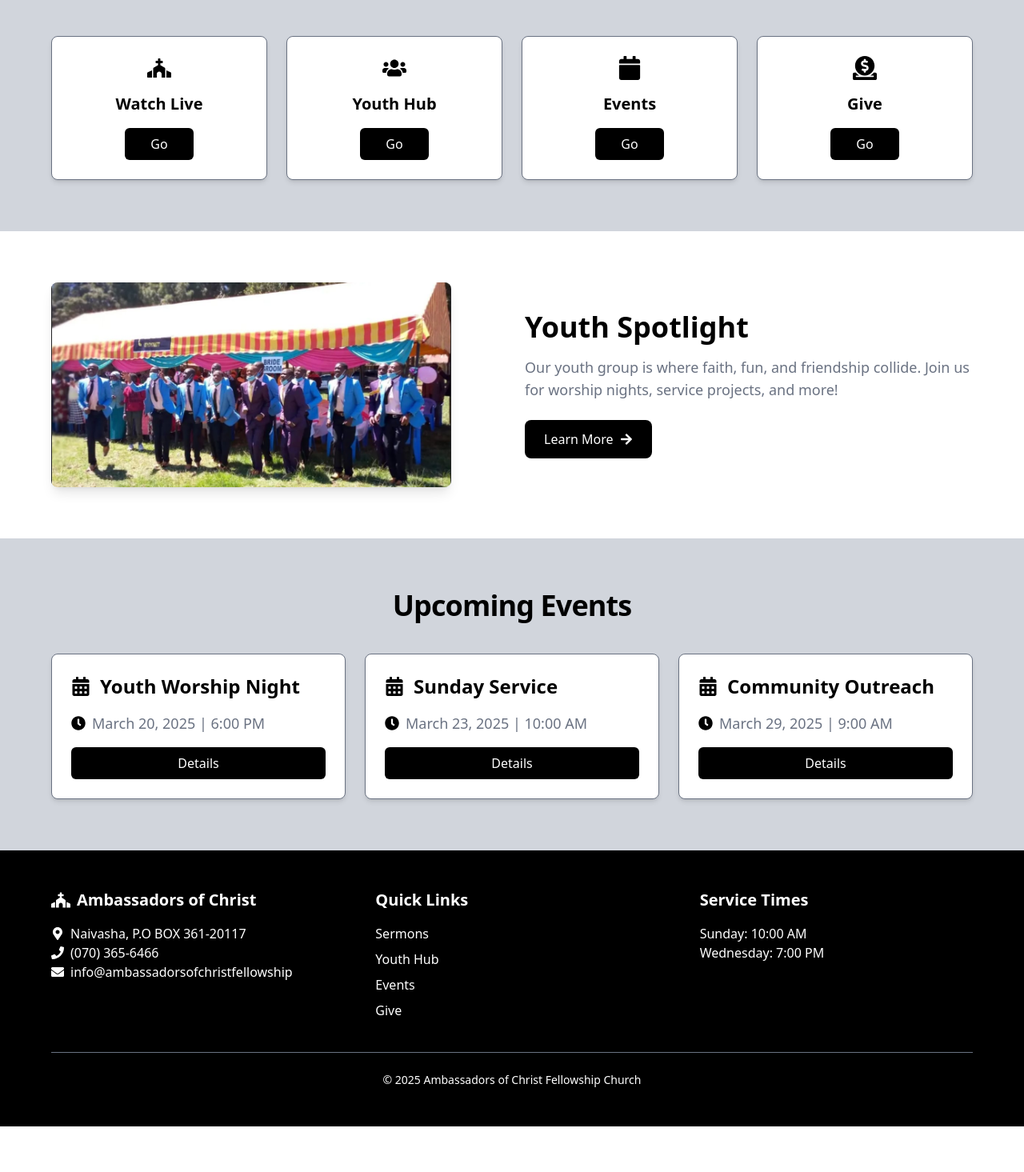
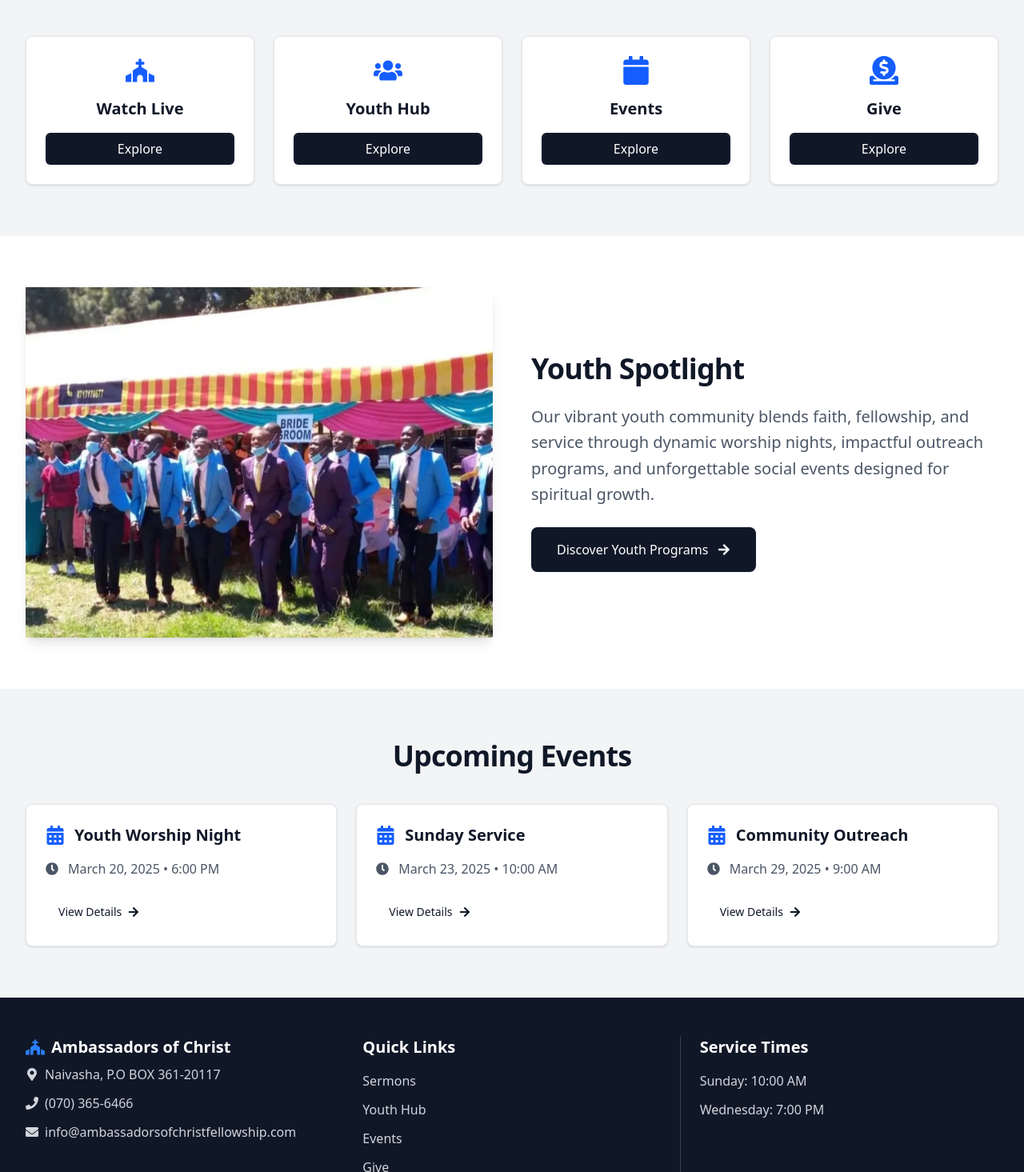
Before and after one commit to devjamesnjoroge/acf-revamp, a Next.js app: page / in a window 1280 px wide. Shown: the part 785-2250 px from the top of the page at 80% size. Before the commit the page ends 2193 px from the top, so only its background shows below. Built offline with nearby package versions, Linux system fonts and the light colour scheme.

Commit message:
ft: revamp

```diff
--- a/app/components/Footer.tsx
+++ b/app/components/Footer.tsx
@@ -1,52 +1,94 @@
 import { FaPhone, FaEnvelope, FaMapMarkerAlt, FaChurch } from "react-icons/fa";
+import Link from "next/link";
 
 const Footer = () => {
   return (
-    <footer className="bg-black text-white py-12">
-      <div className="container mx-auto px-4 sm:px-8 lg:px-16">
-        <div className="grid grid-cols-1 md:grid-cols-3 gap-8 md:gap-12 lg:gap-16">
-          {/* Church Info */}
-          <div className="flex flex-col items-center md:items-start text-center md:text-left">
-            <div className="flex items-center gap-2 mb-4">
-              <FaChurch className="text-2xl" />
-              <h3 className="text-xl font-bold">Ambassadors of Christ</h3>
+    <footer className="bg-gray-900 text-gray-300 py-12">
+      <div className="container mx-auto px-4 sm:px-6 lg:px-8">
+        <div className="grid grid-cols-1 md:grid-cols-3 gap-8 md:gap-10 lg:gap-12">
+          {/* Church Contact Information */}
+          <address className="not-italic flex flex-col items-center md:items-start text-center md:text-left space-y-3">
+            <div className="flex items-center gap-2 mb-2">
+              <FaChurch className="text-2xl text-blue-500" aria-hidden="true" />
+              <h3 className="text-xl font-bold text-white">
+                Ambassadors of Christ
+              </h3>
             </div>
             <p className="flex items-center gap-2">
-              <FaMapMarkerAlt /> Naivasha, P.O BOX 361-20117
+              <FaMapMarkerAlt className="flex-shrink-0" aria-hidden="true" />
+              <span>Naivasha, P.O BOX 361-20117</span>
             </p>
-            <p className="flex items-center gap-2">
-              <FaPhone /> (070) 365-6466
-            </p>
-            <p className="flex items-center gap-2">
-              <FaEnvelope /> info@ambassadorsofchristfellowship
-            </p>
-          </div>
+            <a
+              href="tel:+0703656466"
+              className="flex items-center gap-2 hover:text-blue-400 transition-colors duration-300"
+              aria-label="Call us"
+            >
+              <FaPhone className="flex-shrink-0" aria-hidden="true" />
+              <span>(070) 365-6466</span>
+            </a>
+            <a
+              href="mailto:info@ambassadorsofchristfellowship.com"
+              className="flex items-center gap-2 hover:text-blue-400 transition-colors duration-300"
+              aria-label="Email us"
+            >
+              <FaEnvelope className="flex-shrink-0" aria-hidden="true" />
+              <span>info@ambassadorsofchristfellowship.com</span>
+            </a>
+          </address>
 
-          {/* Quick Links with Vertical Line */}
+          {/* Quick Links */}
           <div className="relative flex flex-col items-center md:items-start text-center md:text-left">
-            <h3 className="text-xl font-bold mb-4">Quick Links</h3>
-            <ul className="space-y-2">
-              <li><a href="/sermons" className="hover:text-gray-300 transition-colors">Sermons</a></li>
-              <li><a href="/youth" className="hover:text-gray-300 transition-colors">Youth Hub</a></li>
-              <li><a href="/events" className="hover:text-gray-300 transition-colors">Events</a></li>
-              <li><a href="/give" className="hover:text-gray-300 transition-colors">Give</a></li>
-            </ul>
-            {/* <div className="hidden md:block absolute left-[-2rem] lg:left-[-3rem] top-0 bottom-0 w-px bg-gray-500"></div> */}
+            <h3 className="text-xl font-bold text-white mb-4">Quick Links</h3>
+            <nav aria-label="Footer navigation">
+              <ul className="space-y-3">
+                {[
+                  ["Sermons", "/sermons"],
+                  ["Youth Hub", "/youth"],
+                  ["Events", "/events"],
+                  ["Give", "/give"],
+                ].map(([title, href]) => (
+                  <li key={title}>
+                    <Link
+                      href={href}
+                      className="hover:text-blue-400 transition-colors duration-300 focus:outline-none focus:ring-2 focus:ring-blue-500 rounded"
+                    >
+                      {title}
+                    </Link>
+                  </li>
+                ))}
+              </ul>
+            </nav>
+            <div className="hidden md:block absolute right-0 top-0 bottom-0 w-px bg-gray-700 -mr-6" />
           </div>
 
           {/* Service Times */}
           <div className="flex flex-col items-center md:items-start text-center md:text-left">
-            <h3 className="text-xl font-bold mb-4">Service Times</h3>
-            <p>Sunday: 10:00 AM</p>
-            <p>Wednesday: 7:00 PM</p>
+            <h3 className="text-xl font-bold text-white mb-4">Service Times</h3>
+            <div className="space-y-3">
+              <time
+                dateTime="2025-01-01T10:00"
+                className="block"
+                aria-label="Sunday service time"
+              >
+                Sunday: 10:00 AM
+              </time>
+              <time
+                dateTime="2025-01-01T19:00"
+                className="block"
+                aria-label="Wednesday service time"
+              >
+                Wednesday: 7:00 PM
+              </time>
+            </div>
           </div>
         </div>
 
-        {/* Horizontal Line and Copyright */}
-        <div className="mt-10">
-          <hr className="border-gray-500 mb-6" />
-          <p className="text-center text-sm">
-            © 2025 Ambassadors of Christ Fellowship Church
+        {/* Copyright Section */}
+        <div className="mt-12 pt-8 border-t border-gray-800">
+          <p className="text-center text-sm text-gray-400">
+            © {new Date().getFullYear()} Ambassadors of Christ Fellowship Church
+            <span className="mx-2">•</span>
+            <span>All rights reserved</span>
           </p>
         </div>
       </div>
--- a/app/components/QuickLinks.tsx
+++ b/app/components/QuickLinks.tsx
@@ -8,40 +8,53 @@ const QuickLinks = () => {
     {
       name: "Watch Live",
       href: "/sermons",
-      icon: <FaChurch className="text-3xl" />,
+      icon: <FaChurch className="text-3xl md:text-4xl" />,
     },
     {
       name: "Youth Hub",
       href: "/youth",
-      icon: <FaUsers className="text-3xl" />,
+      icon: <FaUsers className="text-3xl md:text-4xl" />,
     },
     {
       name: "Events",
       href: "/events",
-      icon: <FaCalendar className="text-3xl" />,
+      icon: <FaCalendar className="text-3xl md:text-4xl" />,
     },
-    { name: "Give", href: "/give", icon: <FaDonate className="text-3xl" /> },
+    {
+      name: "Give",
+      href: "/give",
+      icon: <FaDonate className="text-3xl md:text-4xl" />,
+    },
   ];
 
   return (
-    <section className="bg-gray-300 py-12 lg:py-16">
-      <div className="container mx-auto px-4 sm:px-8 lg:px-16">
-        <h2 className="text-black text-3xl md:text-4xl font-bold text-center mb-10 tracking-tight">
+    <section className="bg-gray-100 py-12 lg:py-16">
+      <div className="container mx-auto px-4 sm:px-6 lg:px-8">
+        <h2 className="text-3xl md:text-4xl font-bold text-center mb-10 text-gray-900 tracking-tight">
           Get Connected
         </h2>
-        <div className="grid grid-cols-2 md:grid-cols-4 gap-6">
+        <div className="grid grid-cols-1 sm:grid-cols-2 lg:grid-cols-4 gap-4 md:gap-6">
           {links.map((link) => (
             <div
               key={link.name}
-              className="flex flex-col items-center p-6 bg-white rounded-lg border border-gray-500 shadow-md hover:shadow-xl transition-shadow duration-300"
+              className="group flex flex-col items-center p-6 bg-white rounded-lg border border-gray-200 shadow-sm hover:shadow-lg transition-all duration-300 hover:-translate-y-1"
             >
-              <div className="text-black mb-4">{link.icon}</div>
-              <h3 className="text-black text-lg md:text-xl font-semibold mb-4 text-center">
+              <div className="text-blue-600 mb-4 transition-colors duration-300 group-hover:text-blue-700">
+                {link.icon}
+              </div>
+              <h3 className="text-gray-900 text-lg md:text-xl font-semibold mb-4 text-center">
                 {link.name}
               </h3>
-              <Link href={link.href}>
-                <button className="w-full px-8 cursor-pointer py-2 bg-black text-white rounded-md hover:bg-gray-500 transition-colors duration-300 text-sm md:text-base font-medium">
-                  Go
+              <Link
+                href={link.href}
+                className="w-full"
+                aria-label={`Visit ${link.name} page`}
+              >
+                <button
+                  className="w-full px-6 py-2 bg-gray-900 text-white rounded-md hover:bg-gray-800 transition-colors duration-300 text-sm md:text-base font-medium focus:outline-none focus:ring-2 focus:ring-offset-2 focus:ring-gray-900"
+                  aria-label={`Navigate to ${link.name}`}
+                >
+                  Explore
                 </button>
               </Link>
             </div>
--- a/app/components/UpcomingEvents.tsx
+++ b/app/components/UpcomingEvents.tsx
@@ -1,42 +1,65 @@
 "use client";
 
-import { FaCalendarAlt, FaClock } from "react-icons/fa";
+import { FaCalendarAlt, FaClock, FaArrowRight } from "react-icons/fa";
+import Link from "next/link";
 
 const UpcomingEvents = () => {
   const events = [
-    { title: "Youth Worship Night", date: "March 20, 2025", time: "6:00 PM" },
-    { title: "Sunday Service", date: "March 23, 2025", time: "10:00 AM" },
-    { title: "Community Outreach", date: "March 29, 2025", time: "9:00 AM" },
+    {
+      title: "Youth Worship Night",
+      date: "March 20, 2025",
+      time: "6:00 PM",
+      href: "/events/youth-worship",
+    },
+    {
+      title: "Sunday Service",
+      date: "March 23, 2025",
+      time: "10:00 AM",
+      href: "/events/sunday-service",
+    },
+    {
+      title: "Community Outreach",
+      date: "March 29, 2025",
+      time: "9:00 AM",
+      href: "/events/community-outreach",
+    },
   ];
 
   return (
-    <section className="bg-gray-300 py-12 lg:py-16">
-      <div className="container mx-auto px-4 sm:px-8 lg:px-16">
-        <h2 className="text-black text-3xl md:text-4xl font-bold text-center mb-10 tracking-tight">
+    <section className="bg-gray-100 py-12 lg:py-16">
+      <div className="container mx-auto px-4 sm:px-6 lg:px-8">
+        <h2 className="text-3xl md:text-4xl font-bold text-center mb-10 text-gray-900 tracking-tight">
           Upcoming Events
         </h2>
-        <div className="grid grid-cols-1 sm:grid-cols-2 lg:grid-cols-3 gap-6">
+        <div className="grid grid-cols-1 md:grid-cols-2 lg:grid-cols-3 gap-6">
           {events.map((event) => (
-            <div
+            <article
               key={event.title}
-              className="bg-white p-6 rounded-lg border border-gray-500 shadow-md hover:shadow-xl transition-shadow duration-300"
+              className="group bg-white p-6 rounded-lg border border-gray-200 shadow-sm hover:shadow-lg transition-all duration-300 hover:-translate-y-1"
             >
               <div className="flex items-center gap-3 mb-4">
-                <FaCalendarAlt className="text-black text-2xl" />
-                <h3 className="text-black text-xl md:text-2xl font-semibold">
+                <FaCalendarAlt className="text-blue-600 text-2xl transition-colors duration-300 group-hover:text-blue-700" />
+                <h3 className="text-xl font-semibold text-gray-900">
                   {event.title}
                 </h3>
               </div>
-              <div className="flex items-center gap-2 text-gray-500 text-base md:text-lg">
-                <FaClock className="text-black" />
-                <p>
-                  {event.date} | {event.time}
-                </p>
+
+              <div className="flex items-center gap-3 text-gray-600 mb-6">
+                <FaClock className="flex-shrink-0" />
+                <time className="text-base">
+                  {event.date} • {event.time}
+                </time>
               </div>
-              <button className="mt-4 w-full py-2 bg-black text-white rounded-md hover:bg-gray-500 transition-colors duration-300 text-sm md:text-base font-medium">
-                Details
-              </button>
-            </div>
+
+              <Link
+                href={event.href}
+                className="inline-flex items-center gap-2 w-full px-4 py-2 text-sm font-medium text-gray-900 hover:text-blue-600 transition-colors duration-300"
+                aria-label={`View details for ${event.title}`}
+              >
+                <span>View Details</span>
+                <FaArrowRight className="transform transition-transform duration-300 group-hover:translate-x-1" />
+              </Link>
+            </article>
           ))}
         </div>
       </div>
--- a/app/components/YouthSpotlight.tsx
+++ b/app/components/YouthSpotlight.tsx
@@ -6,30 +6,47 @@ import { FaArrowRight } from "react-icons/fa";
 
 const YouthSpotlight = () => {
   return (
-    <section className="py-12 lg:py-16 bg-white">
-      <div className="container mx-auto px-4 sm:px-8 lg:px-16 flex flex-col md:flex-row items-center gap-8">
-        <div className="md:w-1/2">
+    <section
+      className="py-12 lg:py-16 bg-white"
+      aria-labelledby="youth-spotlight-heading"
+    >
+      <div className="container mx-auto px-4 sm:px-6 lg:px-8">
+        <div className="flex flex-col md:flex-row items-center gap-8 lg:gap-12">
+          <div className="md:w-1/2 relative group aspect-[4/3]">
+            <div className="overflow-hidden rounded-lg shadow-lg h-full">
               <Image
-            src="/youth-group.jpeg" // Replace with your image
-            height={400}
-            width={500}
-            alt="Youth Group"
-            className="rounded-lg shadow-lg object-cover"
+                src="/youth-group.jpeg"
+                fill
+                alt="Diverse group of young people participating in community service activities"
+                className="object-cover transition-transform duration-300 group-hover:scale-105"
+                priority
+                sizes="(max-width: 768px) 100vw, 50vw"
               />
             </div>
-        <div className="md:w-1/2">
-          <h2 className="text-black text-3xl md:text-4xl font-bold mb-4">
+            <div className="absolute inset-0 bg-gradient-to-t from-black/20 via-black/10 to-transparent opacity-0 group-hover:opacity-100 transition-opacity duration-300" />
+          </div>
+
+          <div className="md:w-1/2 space-y-6 px-4 sm:px-0">
+            <h2
+              id="youth-spotlight-heading"
+              className="text-3xl md:text-4xl font-bold text-gray-900 tracking-tight"
+            >
               Youth Spotlight
             </h2>
-          <p className="text-gray-500 text-lg mb-6">
-            Our youth group is where faith, fun, and friendship collide. Join us
-            for worship nights, service projects, and more!
+            <p className="text-lg text-gray-600 md:text-xl leading-relaxed max-w-[600px]">
+              Our vibrant youth community blends faith, fellowship, and service
+              through dynamic worship nights, impactful outreach programs, and
+              unforgettable social events designed for spiritual growth.
             </p>
-          <Link href="/youth">
-            <button className="flex items-center gap-2 px-6 py-3 bg-black text-white rounded-lg hover:bg-gray-500 transition-colors duration-300">
-              Learn More <FaArrowRight />
-            </button>
+            <Link
+              href="/youth"
+              className="inline-flex items-center gap-3 px-8 py-4 bg-gray-900 text-white rounded-lg hover:bg-gray-800 transition-all duration-300 focus:outline-none focus:ring-2 focus:ring-offset-2 focus:ring-blue-500"
+              aria-label="Explore youth programs and activities"
+            >
+              <span className="font-medium">Discover Youth Programs</span>
+              <FaArrowRight className="transition-transform duration-300 hover:translate-x-1" />
             </Link>
+          </div>
         </div>
       </div>
     </section>
```
Lines whose indentation alone changed are shown as unchanged.
